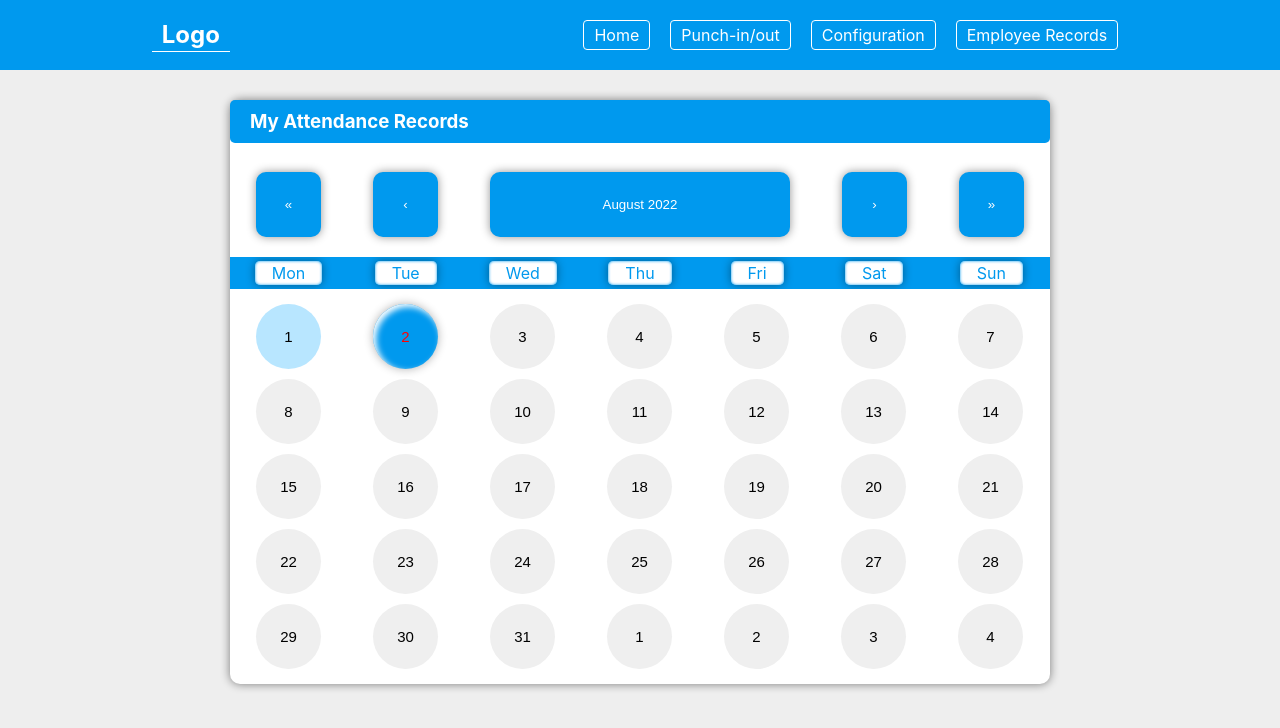
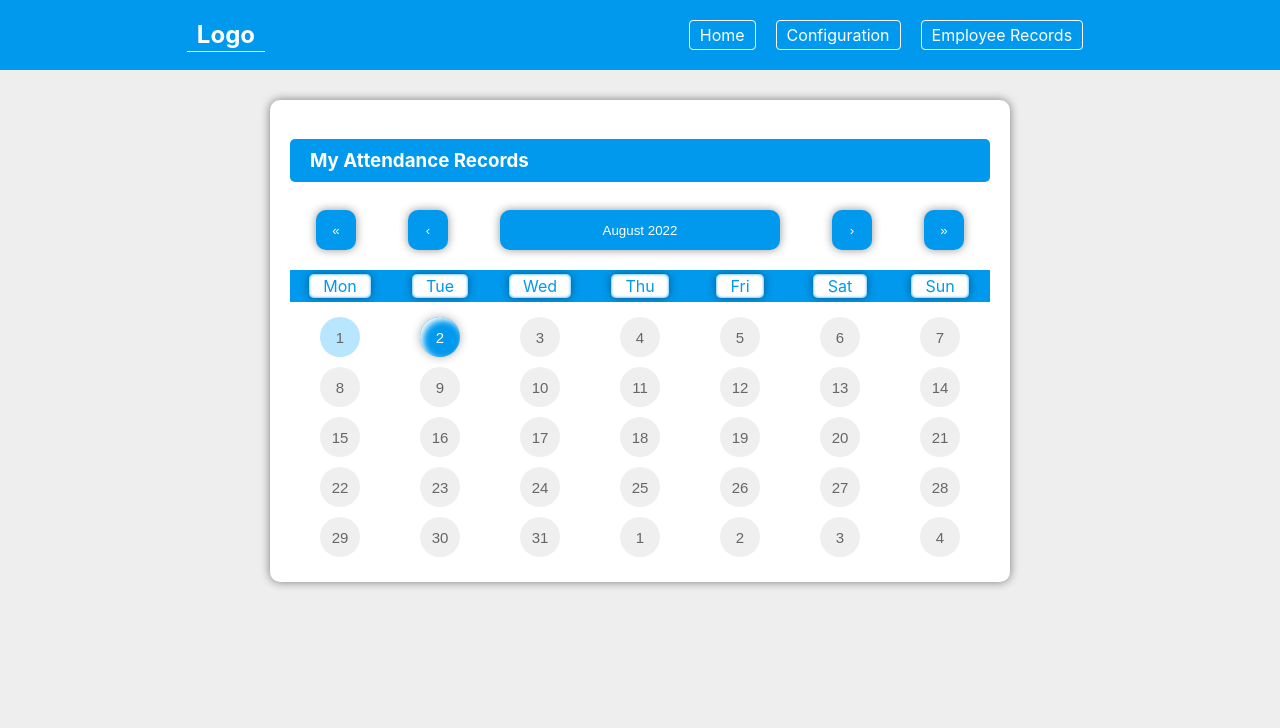
Before and after one commit to Dipali-khalate/attendance, a React (Create React App) app: page / in a window 1280 px wide. Shown: the top 728 px of the page. Built offline with nearby package versions, Linux system fonts and the light colour scheme.

Commit message:
model added

```diff
--- a/src/App.js
+++ b/src/App.js
@@ -1,12 +1,13 @@
 import "./App.css";
 import { Routes, Route } from "react-router-dom";
 import Myrecords from "./Components/Pages/Myrecords";
-import Punchin from "./Components/Pages/Punchin";
+// import Punchin from "./Components/Pages/Punchin";
 import Attconfig from "./Components/Pages/Attconfig";
 import Viewattrecord from "./Components/Pages/Viewattrecord";
 import Nav from "./Components/Pages/Nav";
-import Punchout from "./Components/Pages/Punchout";
+// import Punchout from "./Components/Pages/Punchout";
 // import { useState } from "react";
+// import Leave from "./Components/Pages/Leave";
 
 function App() {
   // const [punch, setpunch] = useState({});
@@ -16,8 +17,8 @@ function App() {
       <div className="main">
         <Routes>
           <Route path="/" element={<Myrecords />} />
-          <Route path="/punchin" element={<Punchin />} />
-          <Route path="/punchout" element={<Punchout />} />
+          {/* <Route path="/leave" element={<Leave />} /> */}
+          {/* <Route path="/punchout" element={<Punchout />} /> */}
           <Route path="/Attconfig" element={<Attconfig />} />
           <Route path="/Viewattrecord" element={<Viewattrecord />} />
         </Routes>
--- /dev/null
+++ b/src/Components/Pages/Leave.jsx
@@ -0,0 +1,12 @@
+import React from 'react';
+import "../style/leave.css"
+
+function leave() {
+  return (
+    <div className='mainbox'>
+
+    </div>
+  );
+}
+
+export default leave;
--- a/src/Components/Pages/Myrecords.jsx
+++ b/src/Components/Pages/Myrecords.jsx
@@ -1,20 +1,69 @@
 import React, { useState, useEffect } from "react";
 import Calendar from "react-calendar";
 import "../style/attendance.css";
+import Punchin from "./Punchin";
+import Punchout from "./Punchout";
+// import { useNavigate } from "react-router-dom";
+
 function Myrecords() {
-  const [selecteddate,setselectedDate] = useState(new Date())
-  const [currentDate,setCurrentDate] = useState(new Date())
+  const [selecteddate, setselectedDate] = useState(new Date());
+  const [currentDate, setCurrentDate] = useState(new Date());
+
+  const [showmodel, setshowModel] = useState({ model: false, inout: true });
+
+  // const navigate = useNavigate();
+
+  const handleClick = (date) => {
+    // console.log(date);
+    // console.log(date.getDate() - currentDate.getDate());
+    let clickDate = date - currentDate;
+    let isToday = date.getDate() - currentDate.getDate();
+    let clickMonth = date.getMonth() - currentDate.getMonth();
+
+    console.log(clickDate);
+    console.log("month", clickMonth);
+
+    if (isToday === 0 && clickMonth === 0) {
+      console.log("today");
+      // navigate("/punchin");
+      setshowModel({ ...showmodel, model: true });
+    } else if (clickDate < 0) {
+      console.log("previousDate");
+    } else {
+      console.log("futuredate");
+    }
+  };
   return (
     <>
       <div className="myrecord">
+        {showmodel.model &&
+          (showmodel.inout ? (
+            <Punchin setshowModel={setshowModel} showmodel={showmodel} />
+          ) : (
+            <Punchout setshowModel={setshowModel} showmodel={showmodel} />
+          ))}
         <div className="myrecordheader">
           <label>
             <h3>My Attendance Records</h3>
           </label>
           <div className="mydate">
             {/* <h4>Date:</h4> */}
-            <Calendar onChange={setselectedDate} value={selecteddate} onClickDay={(date,event)=>alert(date.getDate()+ ' ' +(date.getMonth()+1))} tileClassName={({activeStartDate, date, view }) => date.getDate() === currentDate.getDate() && date.getMonth() ===currentDate.getMonth() ? "current":""}  className="calander" />
-
+            <Calendar
+              onChange={setselectedDate}
+              value={selecteddate}
+              onClickDay={handleClick}
+              tileClassName={({ activeStartDate, date, view }) =>
+                date.getDate() - currentDate.getDate() === 0 &&
+                date.getMonth() - currentDate.getMonth() === 0
+                  ? "current"
+                  : (date.getDate() - currentDate.getDate() < 0 ||
+                      date.getMonth() - currentDate.getMonth() < 0) &&
+                    !(date.getMonth() - currentDate.getMonth() > 0)
+                  ? "previous"
+                  : "next"
+              }
+              className="calander"
+            />
           </div>
         </div>
       </div>
--- a/src/Components/Pages/Nav.jsx
+++ b/src/Components/Pages/Nav.jsx
@@ -11,9 +11,9 @@ function Nav() {
         <Link style={{textDecoration:"none"}} to={"/"}>
           <li>Home</li>
         </Link>
-        <Link style={{textDecoration:"none"}} to={"punchin"}>
-          <li>Punch-in/out</li>
-        </Link>
+        {/* <Link style={{textDecoration:"none"}} to={"punchin"}> */}
+          {/* <li>Punch-in/out</li> */}
+        {/* </Link> */}
         <Link style={{textDecoration:"none"}} to={"Attconfig"}>
           <li>Configuration</li>
         </Link>
--- a/src/Components/Pages/Punchin.jsx
+++ b/src/Components/Pages/Punchin.jsx
@@ -1,10 +1,11 @@
 import React, { useEffect, useState } from "react";
 import { useNavigate } from "react-router-dom";
-import  axios from "axios";
+import axios from "axios";
 import "../style/punchin.css";
 
-function Punchin() {
+function Punchin(props) {
   const [punchin, setPunchin] = useState({});
+  const [date, setDate] = useState(new Date());
   const navigate = useNavigate();
 
   const handleChange = (e) => {
@@ -12,14 +13,21 @@ function Punchin() {
   };
 
   const handleSubmit = () => {
+    setPunchin({
+      ...punchin,
+      indate: `${date.getFullYear()}-${date.getMonth()}-${date.getDate()}`,
+      intime: `${date.getHours()}:${date.getMinutes()}`,
+    });
     console.log(punchin);
-    axios.post("",punchin)
-    navigate("/punchout");
+    axios.post("", punchin);
+    props.setshowModel({...props.showmodel,inout:false})
+    // navigate("/punchout");
   };
 
   return (
     <>
       <div className="mypunchin">
+        <div>
           <div className="mypunchinheader">
             <label>
               <h3>Punch In</h3>
@@ -27,11 +35,46 @@ function Punchin() {
             <div className="punchincontainer">
               <div className="mypunchindate">
                 <h4>Date:</h4>
-              <input onChange={handleChange} type="date" name="indate" id="" />
+                <input
+                  // onChange={handleChange}
+                  type="date"
+                  value={`${date.getFullYear()}-${
+                    JSON.stringify(date.getMonth()).length === 1
+                      ? "0" + JSON.stringify(date.getMonth()+1)
+                      : JSON.stringify(date.getMonth()+1)
+                  }-${
+                    JSON.stringify(date.getDate()).length === 1
+                      ? "0" + JSON.stringify(date.getDate())
+                      : JSON.stringify(date.getDate())
+                  }`}
+                  onChange={(event) => {
+                    console.log(event.target);
+                    // setDate(event.target.valueAsDate);
+                    handleChange(event);
+                  }}
+                  disabled
+                  name="indate"
+                  id=""
+                />
               </div>
               <div className="punchintime">
                 <h4>Time:</h4>
-              <input onChange={handleChange} type="text" name="intime" id="" />
+                <input
+                  onChange={handleChange}
+                  value={`${
+                    JSON.stringify(date.getHours()).length === 1
+                      ? "0" + JSON.stringify(date.getHours())
+                      : JSON.stringify(date.getHours())
+                  }:${
+                    JSON.stringify(date.getMinutes()).length === 1
+                      ? "0" + JSON.stringify(date.getMinutes())
+                      : JSON.stringify(date.getMinutes())
+                  }`}
+                  type="time"
+                  disabled
+                  name="intime"
+                  id=""
+                />
                 <h6>HH:MM</h6>
               </div>
               <div className="punchinnote">
@@ -44,11 +87,11 @@ function Punchin() {
                   rows="5"
                 ></textarea>
               </div>
-
             </div>
           </div>
           <div className="punchinbtn">
             <button onClick={handleSubmit}>In</button>
+          </div>
         </div>
       </div>
     </>
--- a/src/Components/style/Viewattrecord.css
+++ b/src/Components/style/Viewattrecord.css
@@ -1,7 +1,8 @@
-.myrecord{
-  max-width: 820px;
+.myrecord {
+  width: 700px;
   margin: auto;
   /* overflow: hidden; */
+  padding: 20px;
 }
 .viewrecordmain {
   position: relative;
@@ -113,10 +114,10 @@
   font-weight: bolder;
 }
 
-.calander{
+.calander {
   background-color: #fff;
 }
-.react-calendar__month-view__weekdays div{
+.react-calendar__month-view__weekdays div {
   width: 100%;
 }
 
@@ -135,7 +136,7 @@
   background: #09e;
 }
 
-.react-calendar__month-view__weekdays__weekday abbr{
+.react-calendar__month-view__weekdays__weekday abbr {
   text-decoration: none;
   color: #09e;
   background: #fff;
@@ -143,39 +144,38 @@
   border-radius: 5px;
   box-shadow: 0 0 10px #00000066, inset 0 0 3px #09e;
 }
-.calander .react-calendar__month-view__days{
+.calander .react-calendar__month-view__days {
   justify-content: flex-start;
   align-items: flex-start;
   justify-items: flex-start;
 }
 
-
-.calander .react-calendar__navigation{
+.calander .react-calendar__navigation {
   display: flex;
   margin: 10px 0;
 }
-.calander .react-calendar__navigation button{
+.calander .react-calendar__navigation button {
   color: #fff;
   cursor: pointer;
 }
-.calander .react-calendar__navigation button{
-  width: 65px ;
-  height: 65px;
+.calander .react-calendar__navigation button {
+  width: 40px;
+  height: 40px;
   background-color: #09e;
-  margin:0 26px;
+  margin: 0 26px;
   box-shadow: 0 0 10px rgba(0, 0, 0, 0.421);
   border-radius: 10px;
   border: none;
 }
 
-.calander .react-calendar__month-view__days button{
+.calander .react-calendar__month-view__days button {
   flex: none !important;
-  width: 65px ;
-  height: 65px;
-  margin: 5px 26px;
+  width: 40px;
+  height: 40px;
+  margin: 5px 30px;
   border-radius: 50%;
   border: none;
-  /* color: #fff; */
+  color: #666;
   font-size: 15px;
 }
 
@@ -185,25 +185,21 @@
     box-shadow: none;
 
 } */
-.calander .react-calendar__month-view__days button:nth-child(2){
-    /* color: #fff; */
+.calander .react-calendar__month-view__days button.current {
+  color: #fff;
   background-color: #09e;
-  transition: .1s;
+  transition: 0.1s;
   box-shadow: 0 0 10px rgba(0, 0, 0, 0.308), inset 3px 3px 6px #fff;
   cursor: pointer;
 }
-.calander .react-calendar__month-view__days button:nth-child(1){
+.calander .react-calendar__month-view__days button.previous {
   background-color: rgb(184, 230, 255);
   /* color: #09e; */
-
 }
-.calander .react-calendar__month-view__days button:nth-child(2):active{
+.calander .react-calendar__month-view__days button.current:active {
   color: #fff;
   background-color: #09e;
-  box-shadow: 0 0 10px rgba(0, 0, 0, 0.153), inset 2px 2px 6px rgb(108, 108, 108);
+  box-shadow: 0 0 10px rgba(0, 0, 0, 0.153),
+    inset 2px 2px 6px rgb(108, 108, 108);
   transform: scale(0.9);
-
 }
-.current{
-  color: red;
-}
--- /dev/null
+++ b/src/Components/style/leave.css
@@ -0,0 +1,3 @@
+.mainbox{
+
+}
--- a/src/Components/style/punchin.css
+++ b/src/Components/style/punchin.css
@@ -1,17 +1,42 @@
 .mypunchin {
-  position: relative;
-  margin: 30px;
-  border-radius: 10px;
+  width: 100%;
+  height: 100vh;
+  position: fixed;
+  top: -100%;
+  left: 0%;
+  /* margin: 30px; */
   background: #fff;
   padding-bottom: 10px;
+  animation: onmodel .6s ease-in-out forwards;
+}
+
+@keyframes  onmodel{
+  0%{
+
+  }
+  100%{
+    top: 0;
+  }
+}
+.mypunchin > div {
+  width: 600px;
+  /* height: 400px; */
+  padding:20px ;
+  border-radius: 10px;
   box-shadow: 0 0 10px #000;
+  position: absolute;
+  top: 50%;
+  left: 50%;
+  transform: translate(-50%, -50%);
+  border: 1px solid #666;
 }
 .punchincontainer {
   position: relative;
   margin: 20px;
   border-radius: 10px;
+  padding: 20px;
   background: #09e;
-  padding-bottom: 10px;
+  /* padding-bottom: 10px; */
 }
 
 .punchincontainer .mypunchindate {
@@ -28,6 +53,13 @@
   border: none;
   margin-left: 70px;
   border-radius: 6px;
+  color: #fff;
+}
+
+.punchincontainer p,
+h4,
+h6 {
+  color: #fff;
 }
 
 .punchintime {
@@ -40,6 +72,7 @@
 .punchintime input {
   height: 30px;
   width: 200px;
+  color: #fff;
   margin: 15px 10px;
   border: none;
   margin-left: 70px;
@@ -90,7 +123,7 @@
   padding: 10px 20px;
   text-shadow: 0 0 3px rgba(255, 255, 255, 0.581);
   background: #09e;
-  color: rgb(50, 50, 50);
+  /* color: rgb(208, 208, 208); */
   border-radius: 5px;
   color: #fff;
 }
```
Also changed, not shown: src/Components/Pages/Punchout.jsx (+24 -8 lines). Lines whose indentation alone changed are shown as unchanged.
